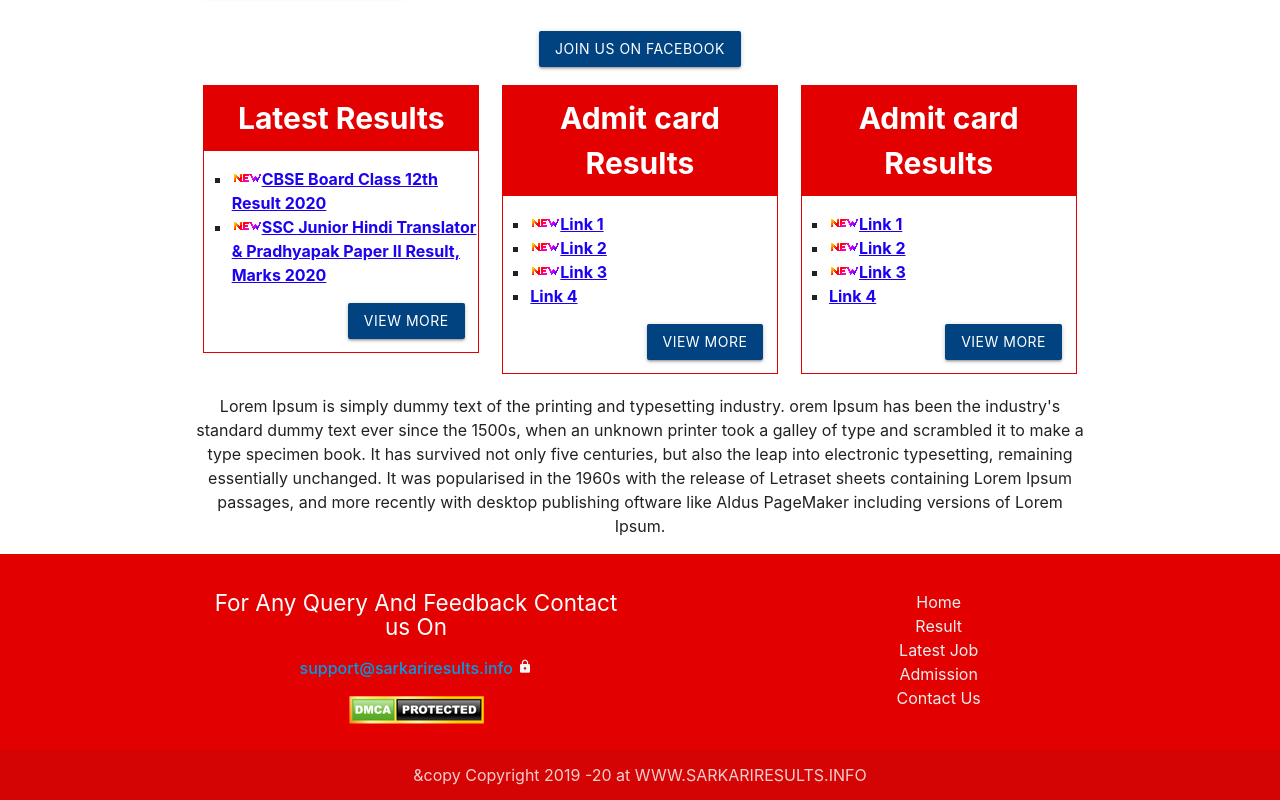
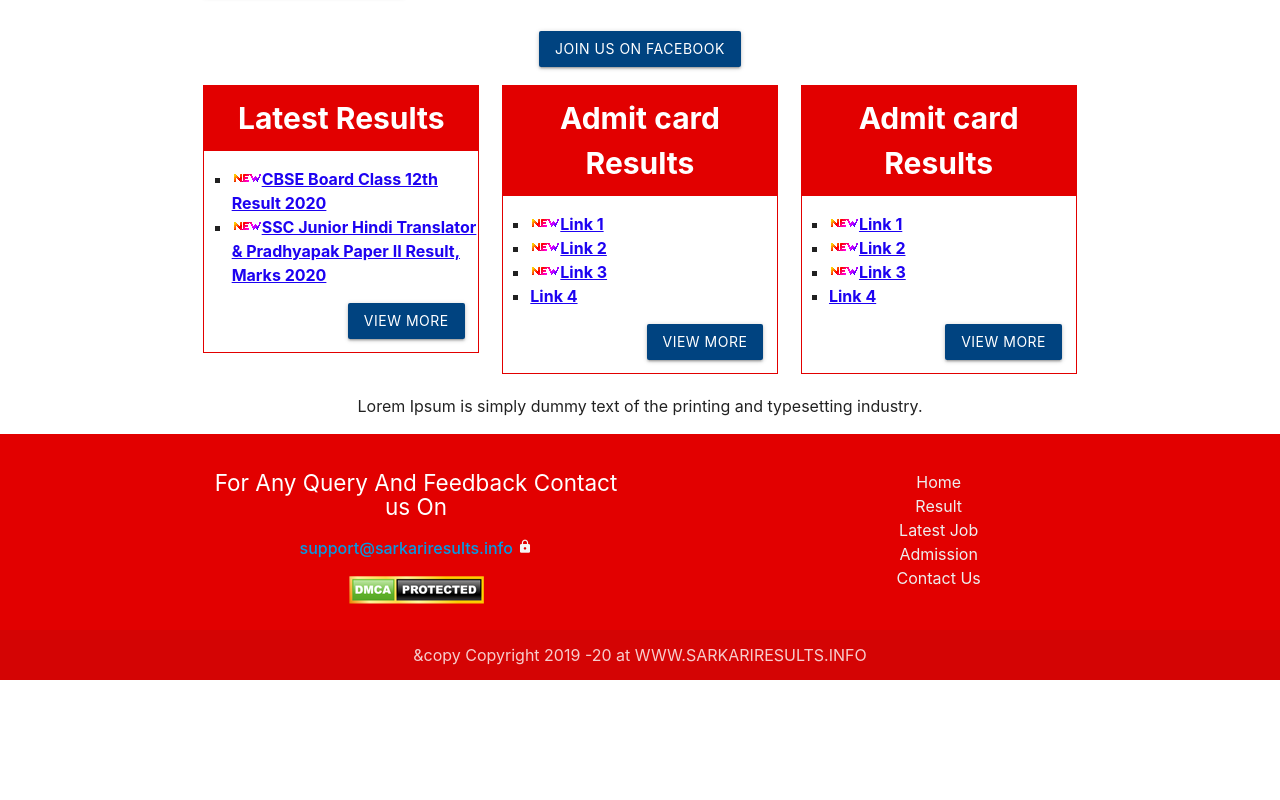
Before and after one commit to SarikaWirtz/sarkariresults, a React (Create React App) app: page / in a window 1280 px wide. Shown: the part 760-1560 px from the top of the page. After the commit the page ends 1440 px from the top, so only its background shows below. Built offline with nearby package versions, Linux system fonts and the light colour scheme.

Commit message:
removed dummy content

```diff
--- a/src/components/layout/SiteContent.js
+++ b/src/components/layout/SiteContent.js
@@ -26,13 +26,8 @@
             <FrontPageCards></FrontPageCards>
 
             <p>Lorem Ipsum is simply dummy text of the printing and typesetting industry.
-        orem Ipsum has been the industry's standard dummy text ever since the 1500s,
-            when an unknown printer took a galley of type and scrambled it to make a
-            type specimen book. It has survived not only five centuries, but also the
-            leap into electronic typesetting, remaining essentially unchanged.
-            It was popularised in the 1960s with the release of Letraset sheets
-            containing Lorem Ipsum passages, and more recently with desktop publishing
-            oftware like Aldus PageMaker including versions of Lorem Ipsum.</p>
+
+            </p>
         </section>
     )
 }
```
